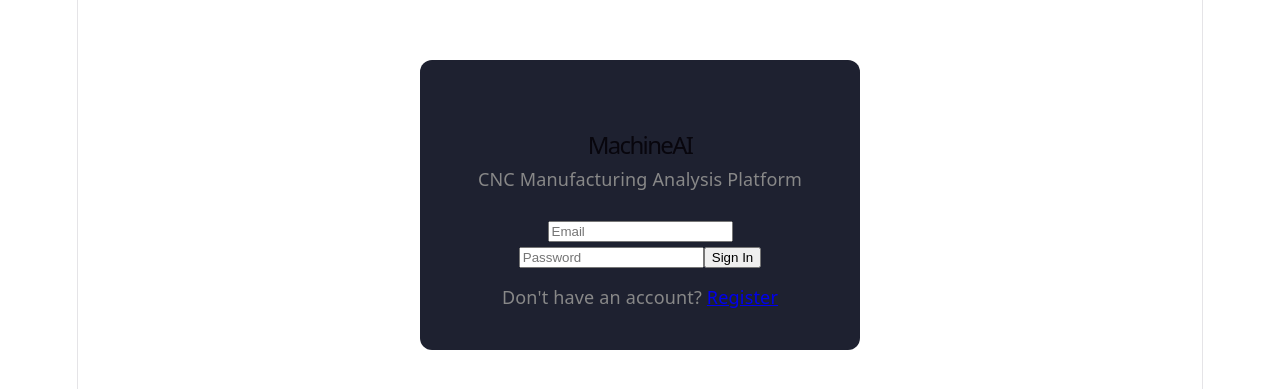
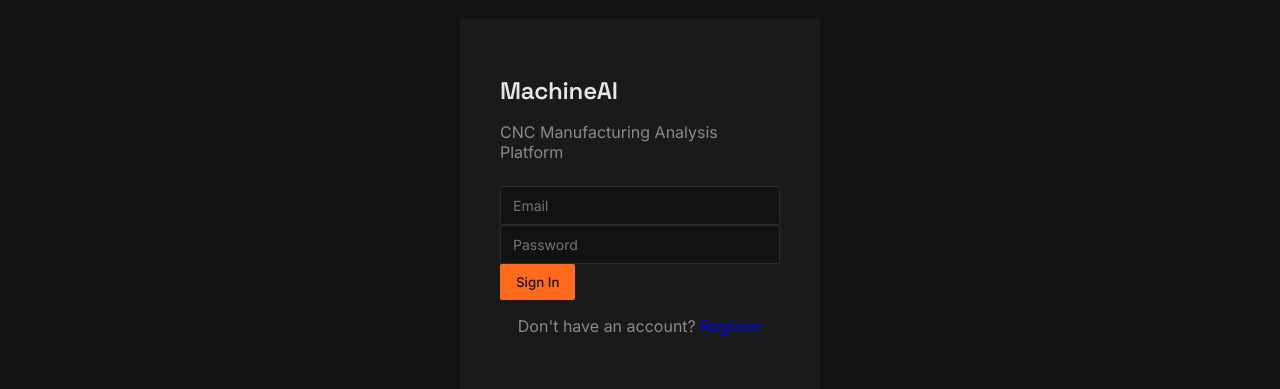
Before and after one commit to theraptor456/MachineAI, a React (Vite) app in the folder frontend/: page /login in a window 1280 px wide. Shown: the part 195-584 px from the top of the page. Built offline with nearby package versions, Linux system fonts and the light colour scheme.

Commit message:
style: redesign UI with industrial/machinist aesthetic (graphite palette, safety-orange accents, sharp corners, technical typography)

```diff
--- a/frontend/index.html
+++ b/frontend/index.html
@@ -4,7 +4,10 @@
     <meta charset="UTF-8" />
     <link rel="icon" type="image/svg+xml" href="/favicon.svg" />
     <meta name="viewport" content="width=device-width, initial-scale=1.0" />
-    <title>frontend</title>
+    <title>MachineAI</title>
+    <link rel="preconnect" href="https://fonts.googleapis.com" />
+    <link rel="preconnect" href="https://fonts.gstatic.com" crossorigin />
+    <link href="https://fonts.googleapis.com/css2?family=Space+Grotesk:wght@500;600;700&family=Inter:wght@400;500;600&family=JetBrains+Mono:wght@400;500;600&display=swap" rel="stylesheet" />
   </head>
   <body>
     <div id="root"></div>
--- a/frontend/src/index.css
+++ b/frontend/src/index.css
@@ -1,111 +1,57 @@
-:root {
-  --text: #6b6375;
-  --text-h: #08060d;
-  --bg: #fff;
-  --border: #e5e4e7;
-  --code-bg: #f4f3ec;
-  --accent: #aa3bff;
-  --accent-bg: rgba(170, 59, 255, 0.1);
-  --accent-border: rgba(170, 59, 255, 0.5);
-  --social-bg: rgba(244, 243, 236, 0.5);
-  --shadow:
-    rgba(0, 0, 0, 0.1) 0 10px 15px -3px, rgba(0, 0, 0, 0.05) 0 4px 6px -2px;
-
-  --sans: system-ui, 'Segoe UI', Roboto, sans-serif;
-  --heading: system-ui, 'Segoe UI', Roboto, sans-serif;
-  --mono: ui-monospace, Consolas, monospace;
-
-  font: 18px/145% var(--sans);
-  letter-spacing: 0.18px;
-  color-scheme: light dark;
-  color: var(--text);
-  background: var(--bg);
-  font-synthesis: none;
-  text-rendering: optimizeLegibility;
-  -webkit-font-smoothing: antialiased;
-  -moz-osx-font-smoothing: grayscale;
-
-  @media (max-width: 1024px) {
-    font-size: 16px;
-  }
-}
-
-@media (prefers-color-scheme: dark) {
-  :root {
-    --text: #9ca3af;
-    --text-h: #f3f4f6;
-    --bg: #16171d;
-    --border: #2e303a;
-    --code-bg: #1f2028;
-    --accent: #c084fc;
-    --accent-bg: rgba(192, 132, 252, 0.15);
-    --accent-border: rgba(192, 132, 252, 0.5);
-    --social-bg: rgba(47, 48, 58, 0.5);
-    --shadow:
-      rgba(0, 0, 0, 0.4) 0 10px 15px -3px, rgba(0, 0, 0, 0.25) 0 4px 6px -2px;
-  }
-
-  #social .button-icon {
-    filter: invert(1) brightness(2);
-  }
-}
-
-#root {
-  width: 1126px;
-  max-width: 100%;
-  margin: 0 auto;
-  text-align: center;
-  border-inline: 1px solid var(--border);
-  min-height: 100svh;
-  display: flex;
-  flex-direction: column;
+* {
   box-sizing: border-box;
 }
 
 body {
   margin: 0;
+  background-color: #121212;
+  color: #e8e6e1;
+  font-family: 'Inter', -apple-system, sans-serif;
 }
 
-h1,
-h2 {
-  font-family: var(--heading);
-  font-weight: 500;
-  color: var(--text-h);
+h1, h2, h3, h4 {
+  font-family: 'Space Grotesk', 'Inter', sans-serif;
+  font-weight: 600;
+  letter-spacing: -0.01em;
 }
 
-h1 {
-  font-size: 56px;
-  letter-spacing: -1.68px;
-  margin: 32px 0;
-  @media (max-width: 1024px) {
-    font-size: 36px;
-    margin: 20px 0;
-  }
-}
-h2 {
-  font-size: 24px;
-  line-height: 118%;
-  letter-spacing: -0.24px;
-  margin: 0 0 8px;
-  @media (max-width: 1024px) {
-    font-size: 20px;
-  }
-}
-p {
-  margin: 0;
+input, textarea, select {
+  font-family: 'Inter', sans-serif;
+  background-color: #121212;
+  border: 1px solid #2a2a2a;
+  border-radius: 2px;
+  color: #e8e6e1;
+  padding: 10px 12px;
+  font-size: 14px;
+  width: 100%;
 }
 
-code,
-.counter {
-  font-family: var(--mono);
-  display: inline-flex;
-  border-radius: 4px;
-  color: var(--text-h);
+input:focus, textarea:focus, select:focus {
+  outline: none;
+  border-color: #ff6b1a;
 }
 
-code {
-  font-size: 15px;
-  line-height: 135%;
-  padding: 4px 8px;
-  background: var(--code-bg);
+button {
+  font-family: 'Inter', sans-serif;
+  font-weight: 500;
+  border-radius: 2px;
+  border: none;
+  cursor: pointer;
+  padding: 10px 16px;
+  background-color: #ff6b1a;
+  color: #121212;
+  transition: opacity 0.15s ease;
 }
+
+button:hover {
+  opacity: 0.88;
+}
+
+button:disabled {
+  opacity: 0.4;
+  cursor: not-allowed;
+}
+
+.mono, code, pre {
+  font-family: 'JetBrains Mono', monospace;
+}
--- a/frontend/src/pages/Login.tsx
+++ b/frontend/src/pages/Login.tsx
@@ -21,14 +21,14 @@ export default function Login() {
 
   return (
     <div style={{ display: 'flex', justifyContent: 'center', alignItems: 'center', minHeight: '100vh' }}>
-      <div style={{ background: '#1e2130', padding: '40px', borderRadius: '12px', width: '360px' }}>
+      <div style={{ background: '#1a1a1a', padding: '40px', borderRadius: '2px', width: '360px' }}>
         <h1 style={{ marginBottom: '8px', fontSize: '24px' }}>MachineAI</h1>
-        <p style={{ color: '#888', marginBottom: '24px' }}>CNC Manufacturing Analysis Platform</p>
+        <p style={{ color: '#8a8a8a', marginBottom: '24px' }}>CNC Manufacturing Analysis Platform</p>
         <input placeholder="Email" value={email} onChange={e => setEmail(e.target.value)} />
         <input placeholder="Password" type="password" value={password} onChange={e => setPassword(e.target.value)} />
         {error && <p style={{ color: '#f87171', marginTop: '8px' }}>{error}</p>}
         <button onClick={handleLogin}>Sign In</button>
-        <p style={{ textAlign: 'center', marginTop: '16px', color: '#888' }}>
+        <p style={{ textAlign: 'center', marginTop: '16px', color: '#8a8a8a' }}>
           Don't have an account? <Link to="/register">Register</Link>
         </p>
       </div>
--- a/frontend/src/pages/ProjectDetail.tsx
+++ b/frontend/src/pages/ProjectDetail.tsx
@@ -64,37 +64,37 @@ export default function ProjectDetail() {
 
   return (
     <div style={{ maxWidth: '900px', margin: '0 auto', padding: '40px 20px' }}>
-      <Link to="/dashboard" style={{ color: '#888' }}>&larr; Back to Dashboard</Link>
+      <Link to="/dashboard" style={{ color: '#8a8a8a' }}>&larr; Back to Dashboard</Link>
       <h1 style={{ fontSize: '28px', marginTop: '12px' }}>{project.name}</h1>
-      {project.description && <p style={{ color: '#888', marginBottom: '24px' }}>{project.description}</p>}
+      {project.description && <p style={{ color: '#8a8a8a', marginBottom: '24px' }}>{project.description}</p>}
 
-      <div style={{ background: '#1e2130', borderRadius: '12px', padding: '24px', marginTop: '24px' }}>
+      <div style={{ background: '#1a1a1a', borderRadius: '2px', padding: '24px', marginTop: '24px' }}>
         <h2 style={{ marginBottom: '16px' }}>Run G-Code Analysis</h2>
         <textarea
           placeholder="Paste your G-Code here..."
           value={gcode}
           onChange={e => setGcode(e.target.value)}
-          style={{ width: '100%', height: '140px', background: '#0f1117', border: '1px solid #2e3250', borderRadius: '6px', color: '#e0e0e0', padding: '12px', fontSize: '13px', fontFamily: 'monospace', resize: 'vertical' }}
+          style={{ width: '100%', height: '140px', background: '#121212', border: '1px solid #2a2a2a', borderRadius: '2px', color: '#e8e6e1', padding: '12px', fontSize: '13px', fontFamily: 'monospace', resize: 'vertical' }}
         />
         <button onClick={analyzeGcode} style={{ marginTop: '12px' }}>Analyze and Save to Project</button>
       </div>
 
-      <div style={{ background: '#1e2130', borderRadius: '12px', padding: '24px', marginTop: '24px' }}>
+      <div style={{ background: '#1a1a1a', borderRadius: '2px', padding: '24px', marginTop: '24px' }}>
         <h2 style={{ marginBottom: '16px' }}>Analysis History</h2>
-        {analyses.length === 0 && <p style={{ color: '#888' }}>No analyses yet for this project.</p>}
+        {analyses.length === 0 && <p style={{ color: '#8a8a8a' }}>No analyses yet for this project.</p>}
         {analyses.map(a => (
-          <div key={a.id} style={{ background: '#0f1117', padding: '16px', borderRadius: '8px', marginBottom: '12px' }}>
+          <div key={a.id} style={{ background: '#121212', padding: '16px', borderRadius: '2px', marginBottom: '12px' }}>
             <div style={{ display: 'grid', gridTemplateColumns: '1fr 1fr 1fr', gap: '12px' }}>
               <div>
-                <p style={{ color: '#888', fontSize: '12px' }}>RUNTIME (MIN)</p>
+                <p style={{ color: '#8a8a8a', fontSize: '12px' }}>RUNTIME (MIN)</p>
                 <p style={{ fontWeight: 'bold' }}>{a.estimated_runtime}</p>
               </div>
               <div>
-                <p style={{ color: '#888', fontSize: '12px' }}>ESTIMATED COST</p>
+                <p style={{ color: '#8a8a8a', fontSize: '12px' }}>ESTIMATED COST</p>
                 <p style={{ fontWeight: 'bold' }}>${a.estimated_cost}</p>
               </div>
               <div>
-                <p style={{ color: '#888', fontSize: '12px' }}>RISK</p>
+                <p style={{ color: '#8a8a8a', fontSize: '12px' }}>RISK</p>
                 <p style={{ fontWeight: 'bold' }}>{a.manufacturing_risk}</p>
               </div>
             </div>
--- a/frontend/src/pages/Register.tsx
+++ b/frontend/src/pages/Register.tsx
@@ -22,15 +22,15 @@ export default function Register() {
 
   return (
     <div style={{ display: 'flex', justifyContent: 'center', alignItems: 'center', minHeight: '100vh' }}>
-      <div style={{ background: '#1e2130', padding: '40px', borderRadius: '12px', width: '360px' }}>
+      <div style={{ background: '#1a1a1a', padding: '40px', borderRadius: '2px', width: '360px' }}>
         <h1 style={{ marginBottom: '8px', fontSize: '24px' }}>MachineAI</h1>
-        <p style={{ color: '#888', marginBottom: '24px' }}>Create your account</p>
+        <p style={{ color: '#8a8a8a', marginBottom: '24px' }}>Create your account</p>
         <input placeholder="Email" value={email} onChange={e => setEmail(e.target.value)} />
         <input placeholder="Username" value={username} onChange={e => setUsername(e.target.value)} />
         <input placeholder="Password" type="password" value={password} onChange={e => setPassword(e.target.value)} />
         {error && <p style={{ color: '#f87171', marginTop: '8px' }}>{error}</p>}
         <button onClick={handleRegister}>Create Account</button>
-        <p style={{ textAlign: 'center', marginTop: '16px', color: '#888' }}>
+        <p style={{ textAlign: 'center', marginTop: '16px', color: '#8a8a8a' }}>
           Already have an account? <Link to="/login">Sign In</Link>
         </p>
       </div>
```
Also changed, not shown: frontend/src/pages/Assistant.tsx (+8 -8 lines), frontend/src/pages/Dashboard.tsx (+12 -12 lines).
